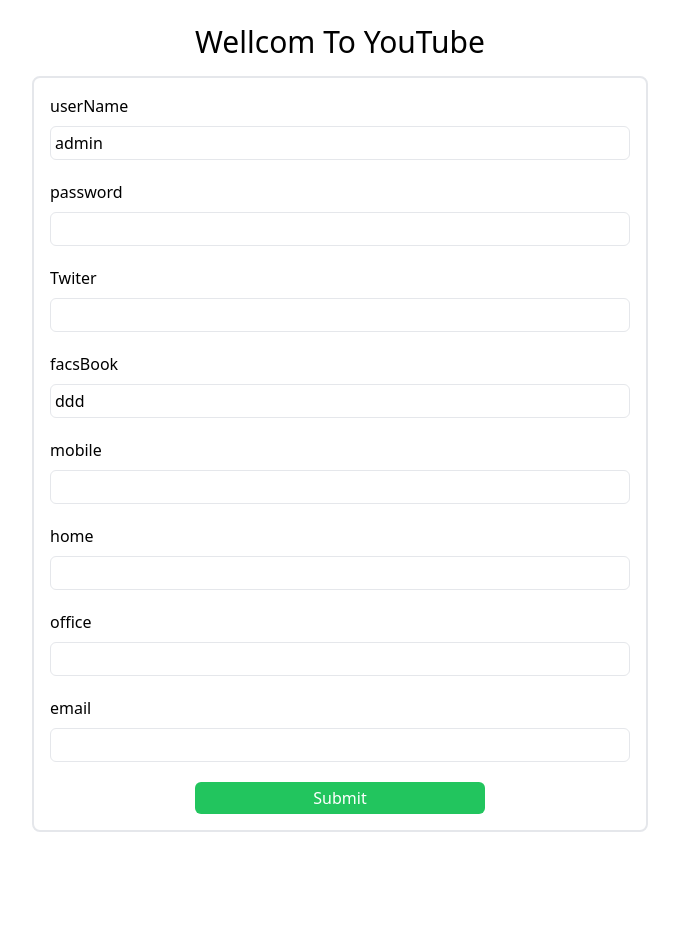
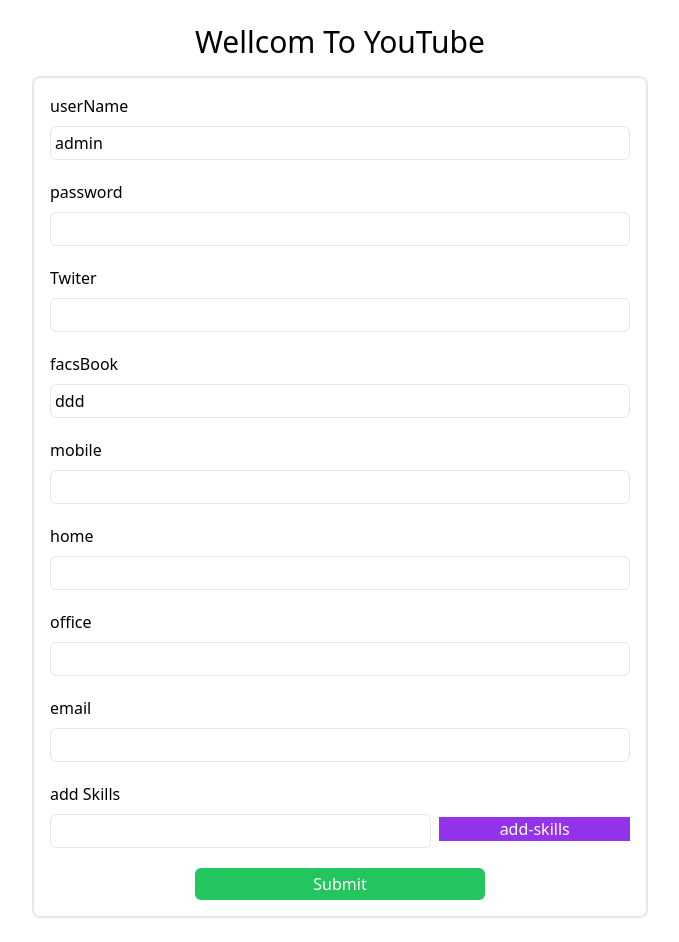
Before and after one commit to aeinmananni/react-hook-form, a React (Vite) app: page / in a window 1280 px wide. Shown: the whole page, without its empty margins (300-979 px from the left). Before the commit the page ends 856 px from the top, so only its background shows below. Built offline with nearby package versions, Linux system fonts and the light colour scheme.

Commit message:
add useFieldArray

```diff
--- a/src/components/form-youtube/index.tsx
+++ b/src/components/form-youtube/index.tsx
@@ -1,4 +1,4 @@
-import { useForm } from "react-hook-form";
+import { useForm, useFieldArray } from "react-hook-form";
 import Button from "../../UI/button";
 import Input from "../../UI/input";
 import { LoginTyped } from "../../models";
@@ -21,9 +21,13 @@
         twiter: "",
       },
       phones: ["", "", ""],
+      skills: [{ hobbise: "" }],
     },
   });
-
+  const { fields, append, remove } = useFieldArray({
+    name: "skills",
+    control,
+  });
   const onSubmite = (data: LoginTyped) => {
     console.log(data);
     reset();
@@ -110,6 +114,35 @@
           errors={errors && errors.email?.message}
           label="email"
         />
+
+        <div className="w-full">
+          {fields.map((filed, index) => (
+            <div
+              className="w-full gap-2 flex justify-center items-center"
+              key={filed.id}
+            >
+              <Input
+                label="add Skills"
+                {...register(`skills.${index}.hobbise`)}
+                className={className}
+              />
+              <Button
+                onClick={() => append({ hobbise: "" })}
+                type="button"
+                text="add-skills"
+                className=" bg-purple-600 text-white h-max w-1/2 mt-5"
+              />
+              {index > 0 && (
+                <Button
+                  onClick={() => remove(index)}
+                  type="button"
+                  text="remove-skills"
+                  className=" bg-red-500  w-1/2 mt-5"
+                />
+              )}
+            </div>
+          ))}
+        </div>
         <div className="w-full flex justify-center items-center">
           <Button
             type="submit"
--- a/src/models.ts
+++ b/src/models.ts
@@ -8,5 +8,6 @@
             twiter?:string
             facbook?:string
      }
-     phones?:string[]
+     phones?:string[],
+     skills?:{hobbise:string}[]
 }
```
